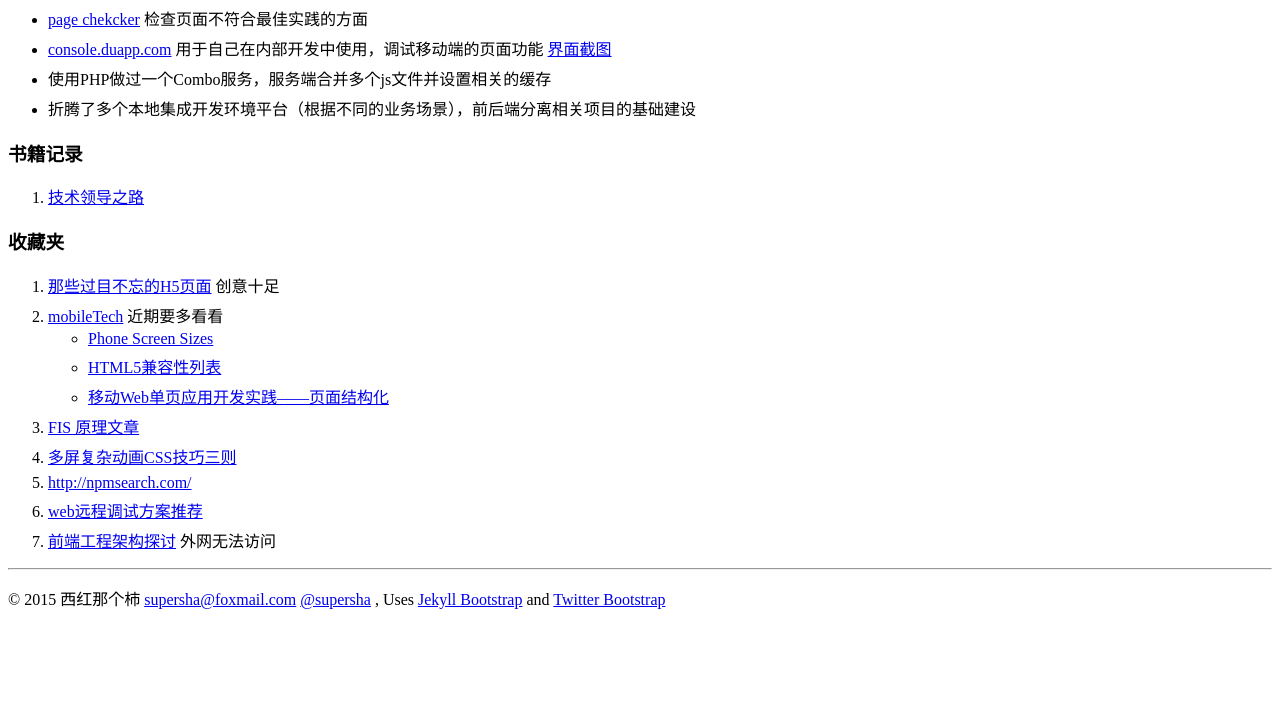
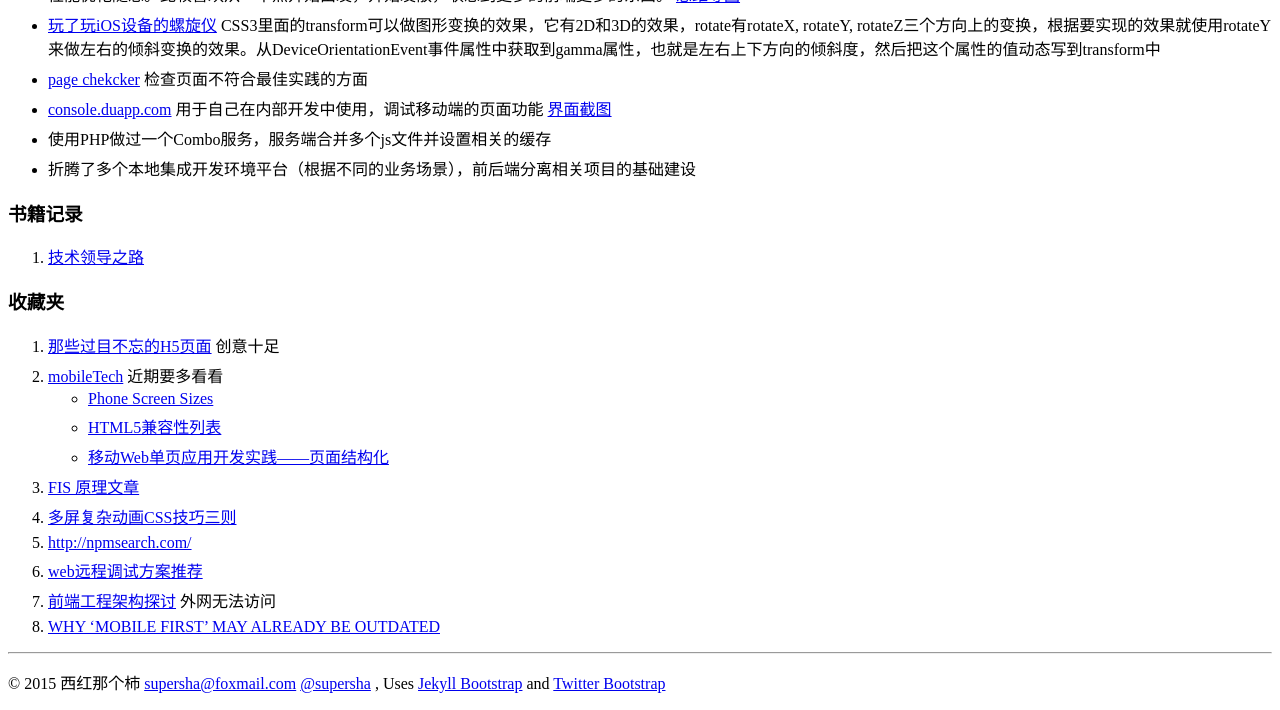
Before and after one commit to supersha/supersha.github.io, a Jekyll site: the page built from index.md, in a window 1280 px wide and 900 px high, scrolled down 5300 px, cut to the strip 190-900 px from the top of the window. Built offline with Jekyll 4.4.1, drawn with Linux system fonts in a browser that asks for light colours; before the commit the page ends 6116 px from its top, so only the background shows below that; part of the change alters nothing that is shown; some of the changed text lies outside the part shown.

Commit message:
by xipeng

```diff
--- a/index.md
+++ b/index.md
@@ -80,6 +80,8 @@ tagline: 记录自己的前端生涯
         0. [首屏渲染优化提案反馈](http://lists.w3.org/Archives/Public/public-html-ig-zh/2014May/0005.html)
         0. [无线页面首屏建议大小：100K](http://gitlab.alibaba-inc.com/mobilex/know/issues/28)
         0. [移动端页面性能探究](http://blog.csdn.net/zqjflash/article/details/44906763)
+        0. [7 天打造前端性能监控系统](http://fex.baidu.com/blog/2014/05/build-performance-monitor-in-7-days/)
+        0. [前端数据之美 -- 基础篇](http://fex.baidu.com/blog/2014/05/front_end-data/)
 
 <br>
 
@@ -170,3 +172,4 @@ tagline: 记录自己的前端生涯
 0. [http://npmsearch.com/](http://npmsearch.com/)
 0. [web远程调试方案推荐](http://www.atatech.org/articles/21080)
 0. [前端工程架构探讨](http://www.atatech.org/articles/33770) 外网无法访问
+0. [WHY ‘MOBILE FIRST’ MAY ALREADY BE OUTDATED](https://blog.intercom.io/why-mobile-first-may-already-be-outdated/)
```
